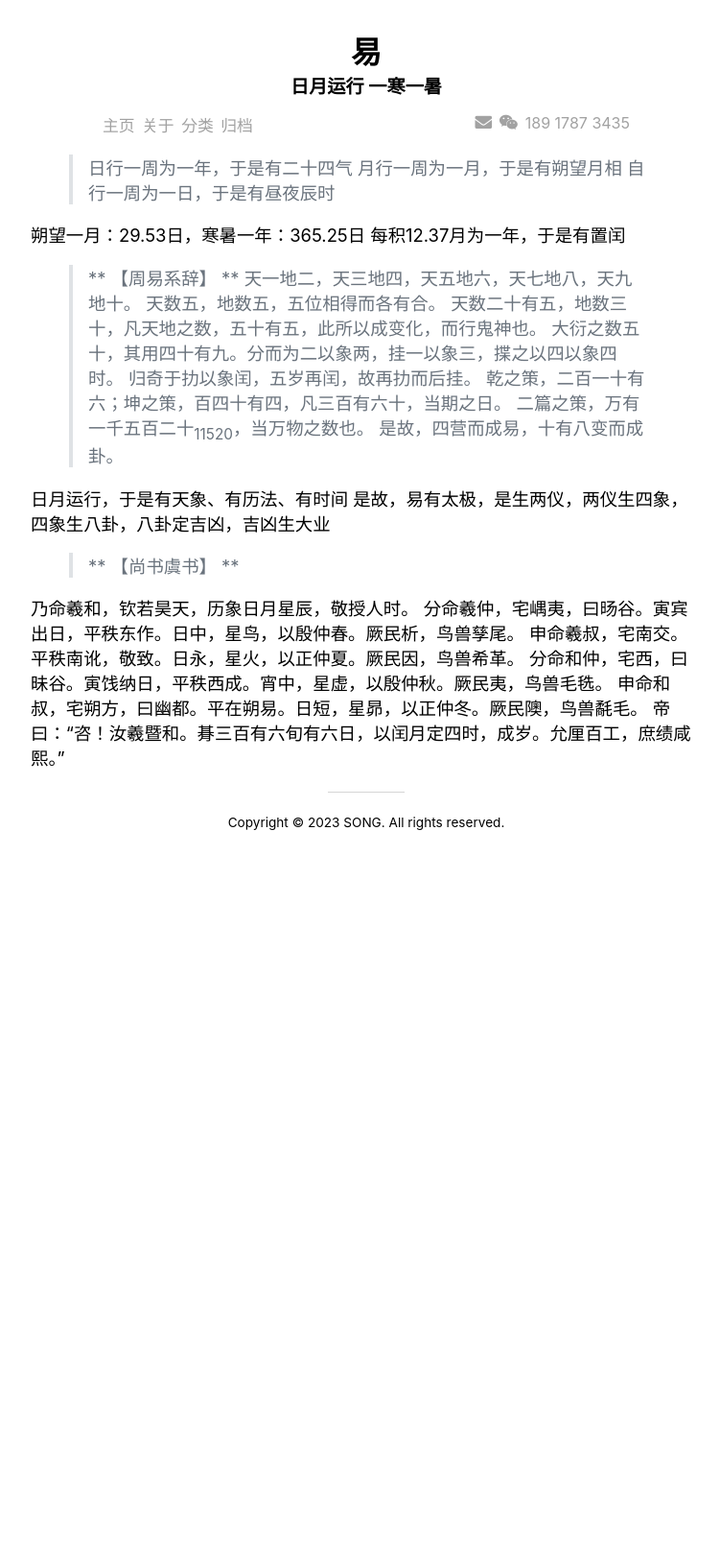
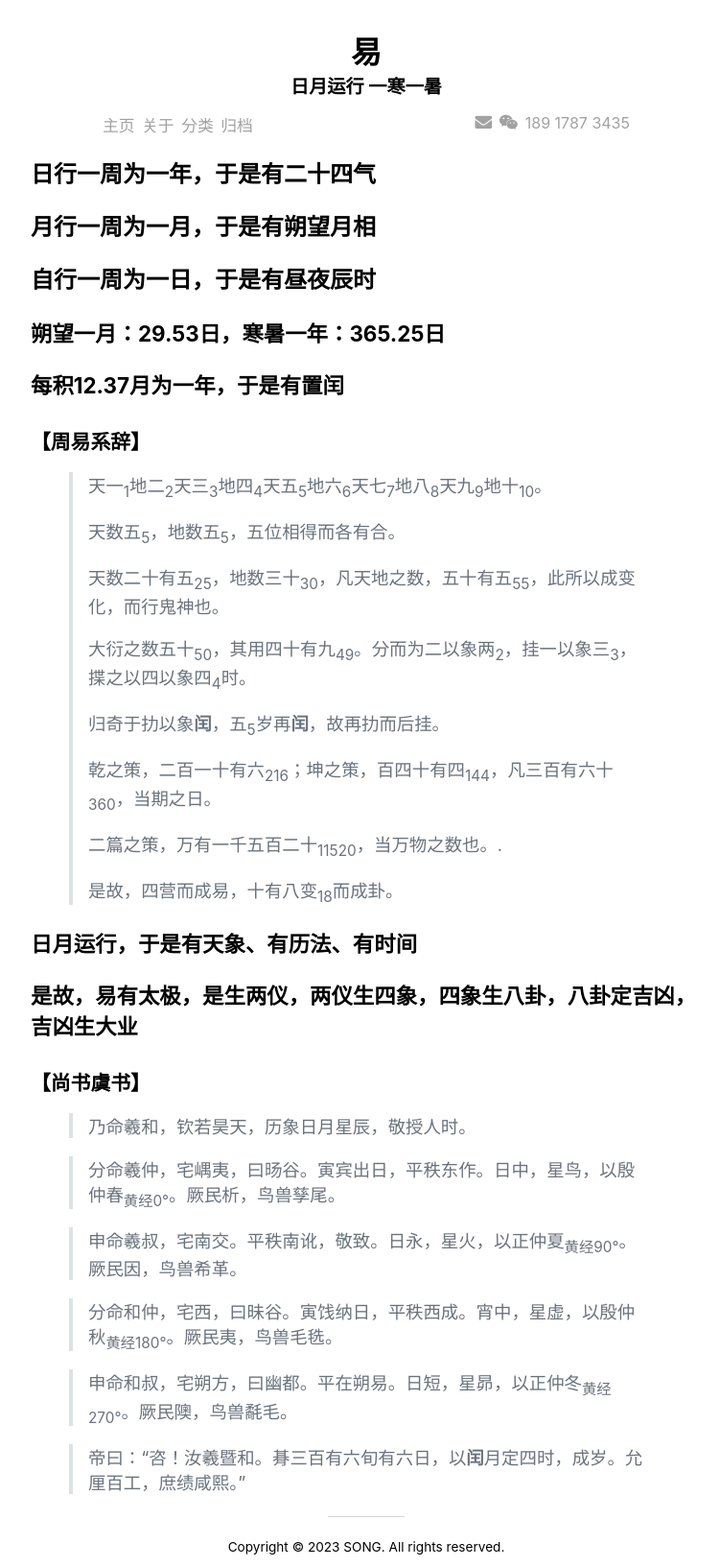
Before and after one commit to iching10/e11520.github.io, a Jekyll site: the page built from about.md, in a window 1280 px wide. Shown: the whole page at 96% size, without its empty margins (258-1009 px from the left). Built offline with Jekyll 4.4.1, drawn with Linux system fonts in a browser that asks for light colours; nearby versions of some CDN libraries; before the commit the page ends 900 px from its top, so only the background shows below that.

Commit message:
Update about.md

```diff
--- a/about.md
+++ b/about.md
@@ -3,31 +3,42 @@ layout: default
 title: about
 ---
 
-> 日行一周为一年，于是有二十四气
-> 月行一周为一月，于是有朔望月相
-> 自行一周为一日，于是有昼夜辰时
+## 日行一周为一年，于是有二十四气
+## 月行一周为一月，于是有朔望月相
+## 自行一周为一日，于是有昼夜辰时
 
-朔望一月：29.53日，寒暑一年：365.25日
-每积12.37月为一年，于是有置闰
+### 朔望一月：29.53日，寒暑一年：365.25日
+### 每积12.37月为一年，于是有置闰
 
-> ** 【周易系辞】 **
-> 天一地二，天三地四，天五地六，天七地八，天九地十。
-> 天数五，地数五，五位相得而各有合。
-> 天数二十有五，地数三十，凡天地之数，五十有五，此所以成变化，而行鬼神也。
-> 大衍之数五十，其用四十有九。分而为二以象两，挂一以象三，揲之以四以象四时。
-> 归奇于扐以象闰，五岁再闰，故再扐而后挂。
-> 乾之策，二百一十有六；坤之策，百四十有四，凡三百有六十，当期之日。
-> 二篇之策，万有一千五百二十<sub>11520</sub>，当万物之数也。
-> 是故，四营而成易，十有八变而成卦。
+#### 【周易系辞】
+> 天一<sub>1</sub>地二<sub>2</sub>天三<sub>3</sub>地四<sub>4</sub>天五<sub>5</sub>地六<sub>6</sub>天七<sub>7</sub>地八<sub>8</sub>天九<sub>9</sub>地十<sub>10</sub>。
+>
+> 天数五<sub>5</sub>，地数五<sub>5</sub>，五位相得而各有合。
+>
+> 天数二十有五<sub>25</sub>，地数三十<sub>30</sub>，凡天地之数，五十有五<sub>55</sub>，此所以成变化，而行鬼神也。
+>
+> 大衍之数五十<sub>50</sub>，其用四十有九<sub>49</sub>。分而为二以象两<sub>2</sub>，挂一以象三<sub>3</sub>，揲之以四以象四<sub>4</sub>时。
+>
+> 归奇于扐以象**闰**，五<sub>5</sub>岁再**闰**，故再扐而后挂。
+>
+> 乾之策，二百一十有六<sub>216</sub>；坤之策，百四十有四<sub>144</sub>，凡三百有六十<sub>360</sub>，当期之日。
+>
+> 二篇之策，万有一千五百二十<sub>11520</sub>，当万物之数也。.
+>
+> 是故，四营而成易，十有八变<sub>18</sub>而成卦。
 
-日月运行，于是有天象、有历法、有时间
-是故，易有太极，是生两仪，两仪生四象，四象生八卦，八卦定吉凶，吉凶生大业
+### 日月运行，于是有天象、有历法、有时间
+### 是故，易有太极，是生两仪，两仪生四象，四象生八卦，八卦定吉凶，吉凶生大业
 
-> ** 【尚书虞书】 **
+#### 【尚书虞书】
+> 乃命羲和，钦若昊天，历象日月星辰，敬授人时。
 
-乃命羲和，钦若昊天，历象日月星辰，敬授人时。
-分命羲仲，宅嵎夷，曰旸谷。寅宾出日，平秩东作。日中，星鸟，以殷仲春。厥民析，鸟兽孳尾。
-申命羲叔，宅南交。平秩南讹，敬致。日永，星火，以正仲夏。厥民因，鸟兽希革。
-分命和仲，宅西，曰昧谷。寅饯纳日，平秩西成。宵中，星虚，以殷仲秋。厥民夷，鸟兽毛毨。
-申命和叔，宅朔方，曰幽都。平在朔易。日短，星昴，以正仲冬。厥民隩，鸟兽氄毛。
-帝曰：“咨！汝羲暨和。朞三百有六旬有六日，以闰月定四时，成岁。允厘百工，庶绩咸熙。”
+> 分命羲仲，宅嵎夷，曰旸谷。寅宾出日，平秩东作。日中，星鸟，以殷仲春<sub>黄经0°</sub>。厥民析，鸟兽孳尾。
+
+> 申命羲叔，宅南交。平秩南讹，敬致。日永，星火，以正仲夏<sub>黄经90°</sub>。厥民因，鸟兽希革。
+
+> 分命和仲，宅西，曰昧谷。寅饯纳日，平秩西成。宵中，星虚，以殷仲秋<sub>黄经180°</sub>。厥民夷，鸟兽毛毨。
+
+> 申命和叔，宅朔方，曰幽都。平在朔易。日短，星昴，以正仲冬<sub>黄经270°</sub>。厥民隩，鸟兽氄毛。
+
+> 帝曰：“咨！汝羲暨和。朞三百有六旬有六日，以**闰**月定四时，成岁。允厘百工，庶绩咸熙。”
```
